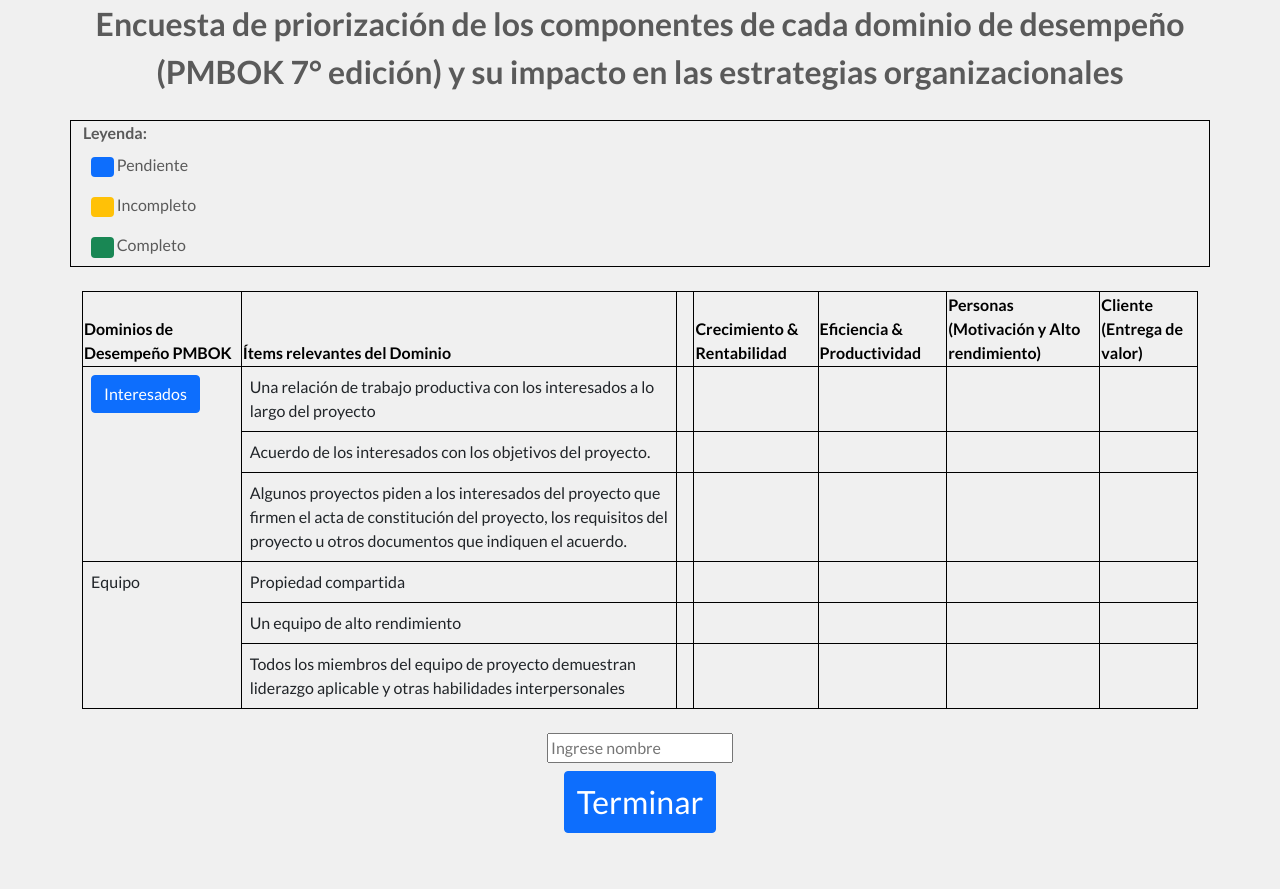
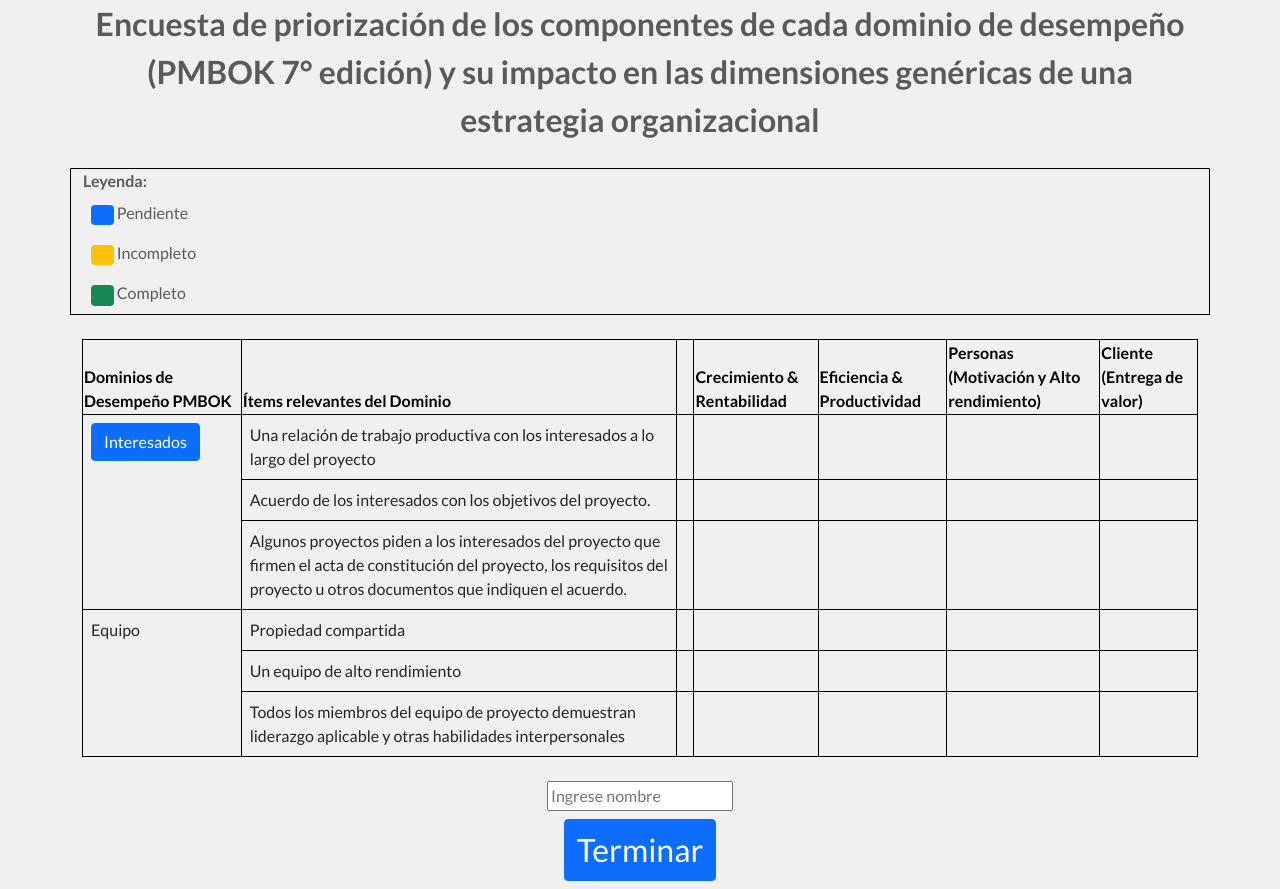
Before and after one commit to jvulcan/jvulcan.github.io, a plain HTML site: page template.html in a window 1280 px wide. Before the commit the page ends 841 px from the top, so only its background shows below. Drawn offline with Linux system fonts and the light colour scheme.

Commit message:
Actualizando título

```diff
--- a/template.html
+++ b/template.html
@@ -19,7 +19,9 @@
 <body>
     <div id="app" class="container">
         <div class="text-center">
-            <div style="font-size:32px;font-weight:bold;">Encuesta de priorización de los componentes de cada dominio de desempeño (PMBOK 7° edición) y su impacto en las estrategias organizacionales</div>
+            <div style="font-size:32px;font-weight:bold;">
+                Encuesta de priorización de los componentes de cada dominio de desempeño (PMBOK 7° edición) y su impacto en las dimensiones genéricas de una estrategia organizacional
+            </div>
         </div>
         <!--<div class="mt-4 px-2 py-2" v-html="estructura.instrucciones.general" style="border: 1px solid #000;border-radius: 15px;background:#fff;">
         </div>-->
```
